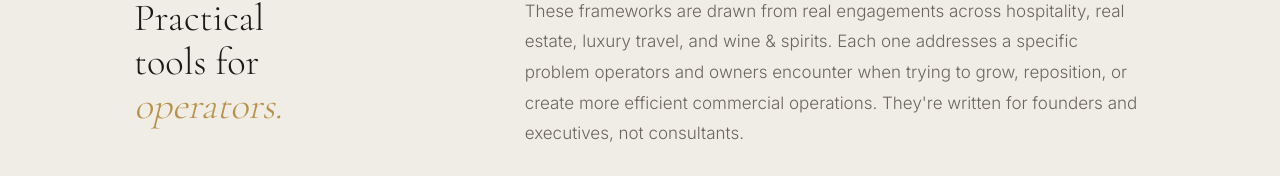
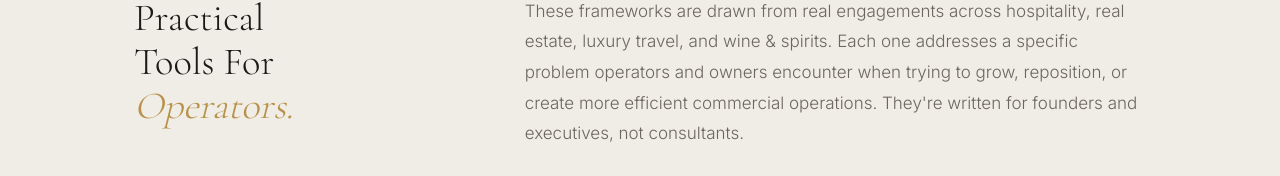
Before and after one commit to letsnavigatebmw/aperture-hospitality, a Next.js app: page /apertureframeworks in a window 1280 px wide. Shown: the part 776-952 px from the top of the page. Built offline with nearby package versions, Linux system fonts and the light colour scheme.

Commit message:
Apply title case to apertureframeworks page headings

```diff
--- a/app/apertureframeworks/page.tsx
+++ b/app/apertureframeworks/page.tsx
@@ -57,7 +57,7 @@ export default function ApertureFrameworksPage() {
 
           <div style={{ display: 'grid', gridTemplateColumns: '1fr 2fr', gap: '5rem', alignItems: 'start', marginBottom: '4rem' }}>
             <h2 style={{ fontFamily: "'Cormorant Garamond', Georgia, serif", fontSize: 'clamp(2rem, 3vw, 2.75rem)', fontWeight: 300, lineHeight: 1.15, position: 'sticky', top: '5rem', margin: 0 }}>
-              Practical<br/>tools for<br/><em style={{ fontStyle: 'italic', color: '#B8924A' }}>operators.</em>
+              Practical<br/>Tools For<br/><em style={{ fontStyle: 'italic', color: '#B8924A' }}>Operators.</em>
             </h2>
             <p style={{ fontSize: '1.0625rem', fontWeight: 300, lineHeight: 1.8, color: '#6B6760' }}>
               These frameworks are drawn from real engagements across hospitality, real estate, luxury travel, and wine & spirits. Each one addresses a specific problem operators and owners encounter when trying to grow, reposition, or create more efficient commercial operations. They're written for founders and executives, not consultants.
@@ -111,7 +111,7 @@ export default function ApertureFrameworksPage() {
                 <span style={{ fontSize: '0.6875rem', fontWeight: 500, letterSpacing: '0.18em', textTransform: 'uppercase', color: '#F0EDE6' }}>How We Think</span>
               </div>
               <h2 style={{ fontFamily: "'Cormorant Garamond', Georgia, serif", fontSize: 'clamp(2.25rem, 3.5vw, 3.25rem)', fontWeight: 300, lineHeight: 1.15, color: '#F0EDE6', margin: 0 }}>
-                A few principles<br/>that run through<br/><em style={{ fontStyle: 'italic', color: '#B8924A' }}>everything.</em>
+                A Few Principles<br/>That Run Through<br/><em style={{ fontStyle: 'italic', color: '#B8924A' }}>Everything.</em>
               </h2>
             </div>
             <div>
@@ -146,7 +146,7 @@ export default function ApertureFrameworksPage() {
         <div style={{ maxWidth: '1140px', margin: '0 auto', padding: '0 clamp(1.5rem, 5vw, 4rem)' }}>
           <div style={{ display: 'flex', alignItems: 'center', justifyContent: 'space-between', gap: '4rem', flexWrap: 'wrap' }}>
             <h2 style={{ fontFamily: "'Cormorant Garamond', Georgia, serif", fontSize: 'clamp(2rem, 3vw, 2.75rem)', fontWeight: 300, lineHeight: 1.15, maxWidth: '22ch', margin: 0 }}>
-              Get new frameworks<br/>sent to your <em style={{ fontStyle: 'italic', color: '#B8924A' }}>inbox.</em>
+              Get New Frameworks<br/>Sent To Your <em style={{ fontStyle: 'italic', color: '#B8924A' }}>Inbox.</em>
             </h2>
             <div>
               <div style={{ display: 'flex', flexDirection: 'column', gap: '0.75rem', minWidth: '360px' }}>
```
